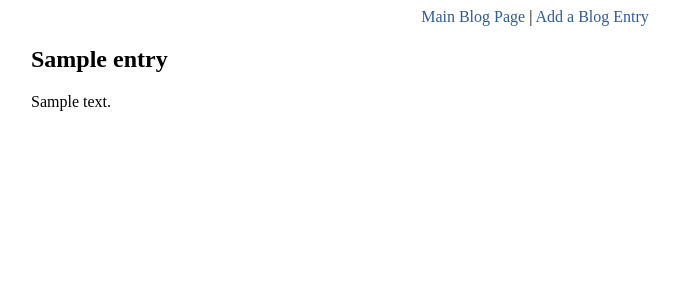
After one commit to elracu/blogz, a Flask app: template templates/individual_entry.html in a window 1280 px wide. The commit adds this page. Shown: the top 300 px of the page, without its empty margins (105-784 px from the left). Run offline with Flask 2, Linux system fonts and the light colour scheme; the template is opened without the code that fills it: most values are stand-ins (such as "Sample title", 1, 10 or a date in 2020); data that the repository does not hold is empty.

Commit message:
final commit includes a little bit of CSS styling

```diff
--- a/main.py
+++ b/main.py
@@ -24,41 +24,34 @@ class Blog(db.Model):
 
 
 @app.route('/', methods=['POST','GET'])
+@app.route('/blog', methods=['POST','GET'])
 def index():
+    #defines a variable that will hold the unique id for each entry
+    entryid = request.args.get('id')
 
-    entries = Blog.query.all()
+    # if a user has clicked on one of the blog entry titles and passed on an id this executes
+    if (entryid):
+        entry = Blog.query.get(entryid)
+        #renders the individual_entry template
+        return render_template('individual_entry.html', title="Blog Entry", entry=entry)
+
+    else:
+        entries = Blog.query.all()
 
     return render_template('blog.html', title="Build A Blog", entries=entries)
 
-@app.route('/blog', methods=['POST','GET'])
-def blog():
+# @app.route('/blog', methods=['POST','GET'])
+# def blog():
 
-    entries = Blog.query.all()
+#     entries = Blog.query.all()
 
-    return render_template('blog.html', title="Build A Blog", entries=entries)
-
-# @app.route('/newpost', methods=['POST','GET'])
-# def newpost():
-
-    #check the type of request that's coming in. POST or GET
-
-    # if request.method == 'POST':
-    #     blog_title = request.form['title']
-    #     blog_body = request.form['body']
-    #     new_entry = Blog(blog_title,blog_body)
-    #     db.session.add(new_entry)
-    #     db.session.commit()
-
-    #     entries = Blog.query.all()
-
-    #     return render_template('blog.html', title="Build A Blog", entries=entries)
-
-    # else:
-    #     return render_template('newpost.html')
+#     return render_template('blog.html', title="Build A Blog", entries=entries)
 
 
 @app.route('/newpost', methods=['POST','GET'])
 def newpost():
+
+    #check if a request is coming in, if not just render the empty form
 
     if request.method == 'POST':
         title = request.form['title']
@@ -67,39 +60,57 @@ def newpost():
         invalid_blog_title_error = ''
         invalid_blog_body_error = ''
 
-    #validating title
+        #validating title
         if title == '':
             invalid_blog_title_error = "Please fill in the title"
 
         else:
             title = title
 
-    #validating body
+        #validating body
         if body == '':
             invalid_blog_body_error = "Please fill in the body"
 
         else:
             body = body
 
-    #check the type of request that's coming in. POST or GET
+        #global check on title and body
 
         if not invalid_blog_title_error and not invalid_blog_body_error:
-        #     return render_template('welcome.html', username=username)
 
-        # if request.method == 'POST':
             new_entry = Blog(title,body)
             db.session.add(new_entry)
             db.session.commit()
 
-            entries = Blog.query.all()
+            # entries = Blog.query.all()
 
-            return render_template('blog.html', title="Build A Blog", entries=entries)
+            # return render_template('blog.html', title="Build A Blog", entries=entries)
+
+            return redirect('/blog?id=' + str(new_entry.id))
 
         else:
             return render_template('newpost.html',invalid_blog_title_error = invalid_blog_title_error, invalid_blog_body_error = invalid_blog_body_error, title = title, body = body)
 
+    #render the empyt form
     else:
         return render_template('newpost.html')
 
+
+@app.route('/individualentry')
+def individualentry():
+    title = request.args['title']
+    body = request.args['body']
+    return title + body
+
+# http://127.0.0.1:5000/individualentry?title=hello&body=copy
+
+
+# @app.route('/individualentry', methods=['POST','GET'])
+# def individualentry():
+
+#     entries = Blog.query.all()
+
+#     return render_template('individual_entry.html', title="Individual Entry", entries=entries)
+
 if __name__ == '__main__':
     app.run()
--- a/static/assets/style.css
+++ b/static/assets/style.css
@@ -1,5 +1,33 @@
+body {
+    padding-left: 10%;
+    padding-right: 10%;
+}
+
+nav {
+    text-align: center;
+}
+
+a {
+    color: rgb(50, 92, 148);
+}
+
+a:link {
+    text-decoration: none;
+}
+
+a:visited {
+    text-decoration: none;
+}
+
+a:hover {
+    text-decoration: underline;
+}
+
+a:active {
+    text-decoration: underline;
+}
+
 h1 {
-    color: blue;
     text-align: center;
 }
 
--- a/templates/base.html
+++ b/templates/base.html
@@ -7,7 +7,7 @@
     <body>
         <nav>
             <a href="/">Main Blog Page</a> |
-            <a href="/newpost">Add a Blog Entry</a> |
+            <a href="/newpost">Add a Blog Entry</a>
         </nav>
         <!-- template extension -->
         {% block content %}
--- a/templates/blog.html
+++ b/templates/blog.html
@@ -6,7 +6,7 @@
 
 {% block content %}
 
-        <h1>Build a Blog</h1>
+        <h1>Build an Blog</h1>
 
         <!-- conditional using jinja syntax, checking for lenght of entries list -->
 
@@ -16,7 +16,8 @@
         {% else %}
 
             {% for entry in entries %}
-            <h2>{{entry.title}}</h2>
+            <!-- /blog?id=" + str(new_entry.id) calls the blog route and it passes the id of each entry  -->
+            <a href="/blog?id={{entry.id}}"><h2>{{entry.title}}</h2></a>
             <p>{{entry.body}}</p>
             <hr/>
             {% endfor %}
--- /dev/null
+++ b/templates/individual_entry.html
@@ -0,0 +1,14 @@
+<!-- Inserts the content from base.html-->
+
+{% extends "base.html" %}
+
+<!-- defines what will display in the block content that was declared in base.html-->
+
+{% block content %}
+
+<h2>{{entry.title}}</h2>
+<p>{{entry.body}}</p>
+
+{% endblock %}
+
+<!-- end of block content -->
```
Also changed, not shown: templates/newpost.html (+6 -7 lines).
